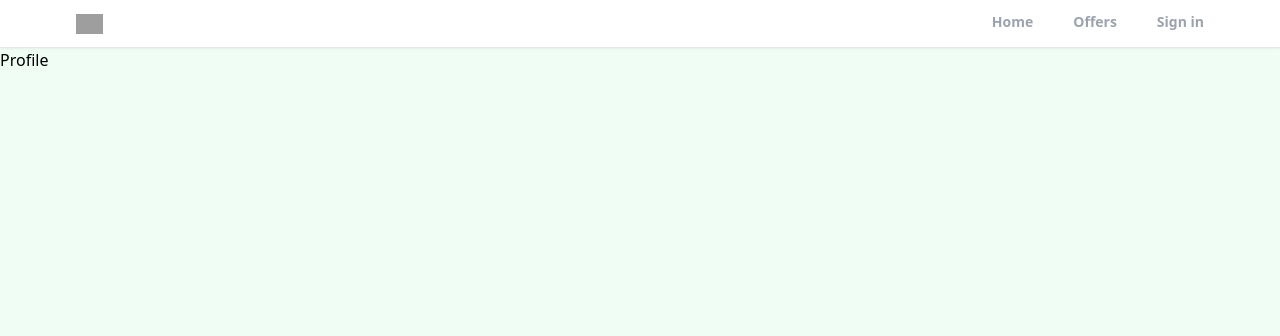
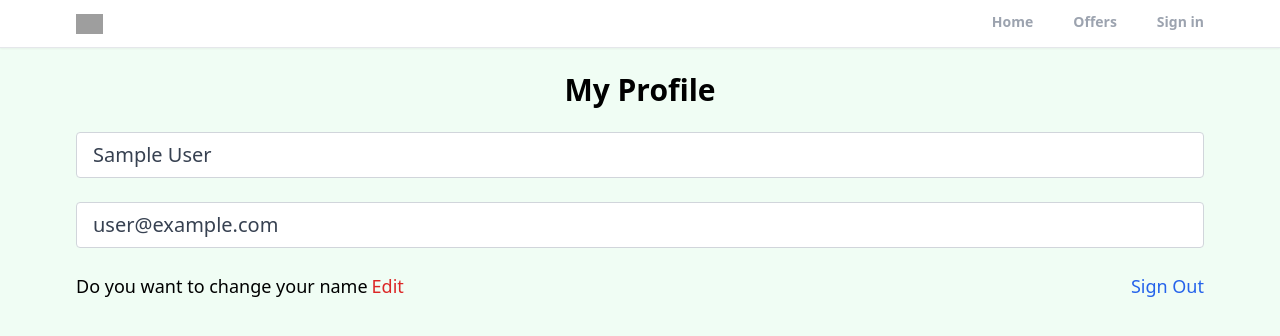
Before and after one commit to Ilie1985/realtor_reactjs, a React (Create React App) app: page /profile in a window 1280 px wide. Shown: the top 336 px of the page. Built offline with nearby package versions, Linux system fonts and the light colour scheme; no server answers; sample sign-in values are in the browser's storage; grey boxes are pictures that could not be loaded.

Commit message:
private route and useauthstatus hook

```diff
--- a/src/App.js
+++ b/src/App.js
@@ -9,9 +9,9 @@
   SignUp,
   Error,
 } from "./pages";
-import { Header } from "./components";
+import { Header, PrivateRoute } from "./components";
 import { ToastContainer } from "react-toastify";
-import 'react-toastify/dist/ReactToastify.css';
+import "react-toastify/dist/ReactToastify.css";
 
 const App = () => {
   return (
@@ -20,7 +20,11 @@
         <Header />
         <Routes>
           <Route path="/" element={<Home />} />
-          <Route path="/profile" element={<Profile />} />
+
+          <Route path="/profile" element={<PrivateRoute></PrivateRoute>}>
+            <Route path="/profile" element={<Profile />} />
+          </Route>
+
           <Route path="/sign-in" element={<SignIn />} />
           <Route path="/sign-Up" element={<SignUp />} />
           <Route path="/forgot-password" element={<ForgotPassword />} />
--- /dev/null
+++ b/src/components/PrivateRoute.js
@@ -0,0 +1,14 @@
+import React from "react";
+import { Outlet, Navigate } from "react-router-dom";
+import {useAuthStatus} from "../hooks/useAuthStatus";
+
+const PrivateRoute = () => {
+  const { loggedIn, checkingStatus } = useAuthStatus();
+
+  if (checkingStatus) {
+    return <h3>Loading...</h3>;
+  }
+  return loggedIn ? <Outlet /> : <Navigate to="/sign-in" />;
+};
+
+export default PrivateRoute;
--- a/src/components/index.js
+++ b/src/components/index.js
@@ -1,4 +1,5 @@
 import Header from "./Header";
 import OAuth from "./OAuth";
+import PrivateRoute from "./PrivateRoute";
 
-export{Header,OAuth}
+export{Header,OAuth,PrivateRoute}
--- /dev/null
+++ b/src/hooks/useAuthStatus.js
@@ -0,0 +1,21 @@
+import { useState, useEffect } from "react";
+import { getAuth, onAuthStateChanged } from "firebase/auth";
+
+function useAuthStatus() {
+  const [loggedIn, setLoggedIn] = useState(false);
+  const [checkingStatus, setCheckingStatus] = useState(true);
+
+  useEffect(() => {
+    const auth = getAuth();
+    onAuthStateChanged(auth, (user) => {
+      if (user) {
+        setLoggedIn(true);
+      }
+      setCheckingStatus(false);
+    });
+  }, []);
+
+  return { loggedIn, checkingStatus };
+}
+
+export {useAuthStatus}
--- a/src/pages/Profile.js
+++ b/src/pages/Profile.js
@@ -1,9 +1,53 @@
-import React from 'react'
+import React, { Fragment, useState } from "react";
+import { getAuth } from "firebase/auth";
 
 const Profile = () => {
+  const auth = getAuth();
+  const [formData, setFormData] = useState({
+    name: auth.currentUser.displayName,
+    email: auth.currentUser.email,
+  });
+
+  const { name, email } = formData;
+
   return (
-    <div>Profile</div>
-  )
-}
+    <Fragment>
+      <section className="max-w-6xl mx-auto flex justify-center items-center flex-col">
+        <h1 className="text-3xl text-center mt-6 font-bold">My Profile</h1>
+        <div className="w-full md:w[50%] mt-6 px-3">
+          <form>
+            <input
+              type="text"
+              id="name"
+              value={name}
+              disabled
+              className="mb-6 w-full px-4 py-2 text-xl text-gray-700 bg-white border border-gray-300 rounded transition ease-in-out"
+            />
 
-export default Profile
+            <input
+              type="email"
+              id="email"
+              value={email}
+              disabled
+              className="mb-6 w-full px-4 py-2 text-xl text-gray-700 bg-white border border-gray-300 rounded transition ease-in-out "
+            />
+
+            <div className="flex justify-between whitespace-normal text-sm sm:text-lg mb-6">
+              <p className="flex items-center">
+                Do you want to change your name{" "}
+                <span className="text-red-600 hover:text-red-700 transition ease-in-out duration-200 ml-1 cursor-pointer">
+                  Edit
+                </span>
+              </p>
+              <p className="text-blue-600 hover:text-blue-800 transition duration-200 ease-in-out cursor-pointer">
+                Sign Out
+              </p>
+            </div>
+          </form>
+        </div>
+      </section>
+    </Fragment>
+  );
+};
+
+export default Profile;
```
